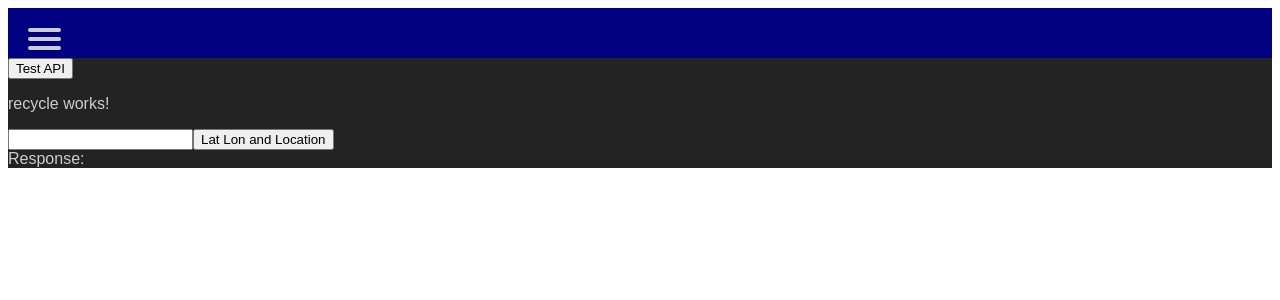
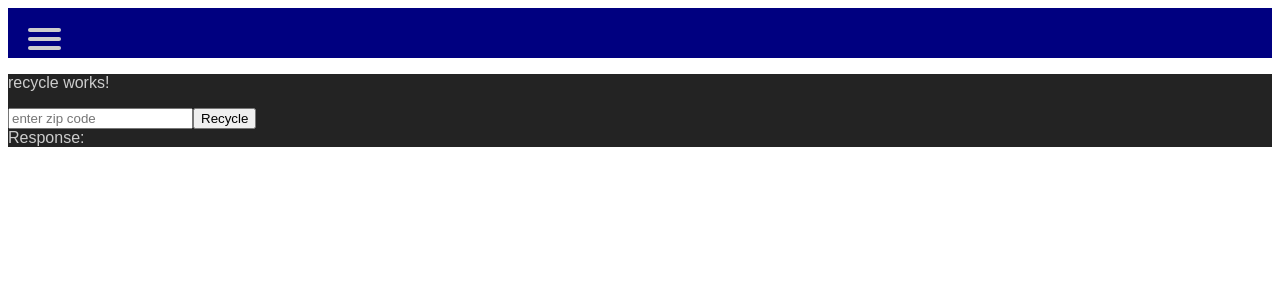
Before and after one commit to DLeasure/FinalProjectSprout, an Angular app: page /recycle in a window 1280 px wide. Shown: the top 300 px of the page. Built offline with nearby package versions, Linux system fonts and the light colour scheme.

Commit message:
updated server to return next closest location, changed button in recyle, got rid of uneeded code in home

```diff
--- a/src/app/recycle/recycle.component.html
+++ b/src/app/recycle/recycle.component.html
@@ -1,9 +1,9 @@
 <p>recycle works!</p>
 
-<input [(ngModel)]="ZIP">
+<input [(ngModel)]="ZIP" placeholder="enter zip code">
 
 
-<button (click)="requestLatLonAndLocation()">Lat Lon and Location</button>
+<button (click)="requestLatLonAndLocation()">Recycle</button>
 <br />
 Response:
 <div *ngIf="response">
--- a/src/app/sprout-home/sprout-home.component.html
+++ b/src/app/sprout-home/sprout-home.component.html
@@ -31,12 +31,6 @@
 </header>
 
 <body>
-    <div>
-        <button (click)="requestLatLon()">Test API</button>
-
-        {{ latitude }}
-        {{ longitude }}
-    </div>
 
 
 <router-outlet></router-outlet>
```
Also changed, not shown: 1 other file (tests, documents, lock files or other folders).
